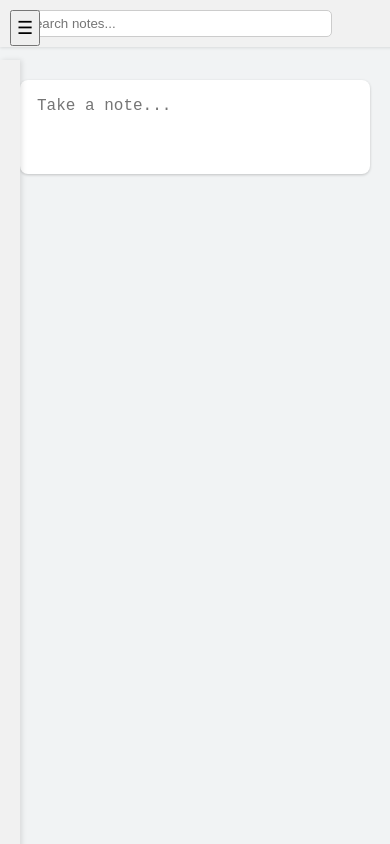
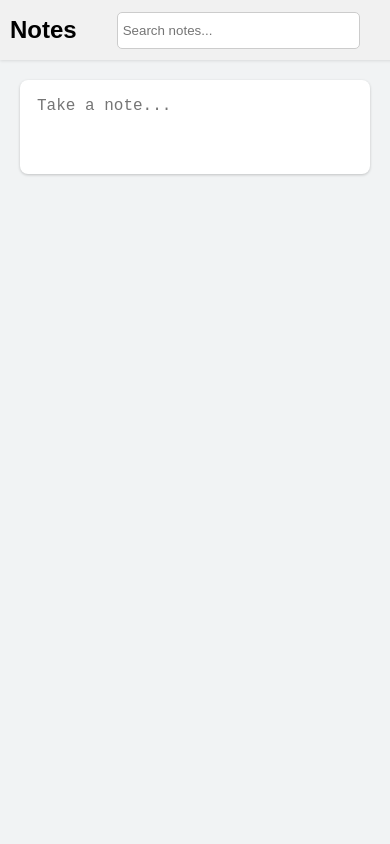
Before and after one commit to Vishal643/notes-app, a React (Create React App) app: page / in a window 390 px wide. Built offline with nearby package versions, Linux system fonts and the light colour scheme.

Commit message:
feat: done with all the functionalities

```diff
--- a/src/App.tsx
+++ b/src/App.tsx
@@ -1,26 +1,14 @@
-import React, { useState } from 'react';
 import { Provider } from 'react-redux';
 import store from './store';
 import NotesContainer from './features/notes/NotesContainer';
 import './styles/styles.css';
 import Navbar from './components/navigation/Navbar';
-import Sidebar from './components/navigation/Sidebar';
 
 const App: React.FC = () => {
-	const [isSidebarVisible, setSidebarVisible] = useState(true);
-
-	const handleToggleSidebar = () => {
-		setSidebarVisible(!isSidebarVisible);
-	};
-
 	return (
 		<Provider store={store}>
-			<div
-				className={`app ${
-					isSidebarVisible ? '' : 'main-content-with-sidebar'
-				}`}>
-				<Navbar onToggleSidebar={handleToggleSidebar} />
-				<Sidebar isVisible={isSidebarVisible} />
+			<div className={'app'}>
+				<Navbar />
 				<div className='main-content'>
 					<NotesContainer />
 				</div>
--- a/src/components/navigation/Navbar.tsx
+++ b/src/components/navigation/Navbar.tsx
@@ -1,12 +1,8 @@
 import React, { useState } from 'react';
 import { useDispatch } from 'react-redux';
-import { setSearchQuery } from '../../features/notes/notesSlice';
+import { setSearchQuery } from '../../features/redux/notesSlice';
 
-interface NavbarProps {
-	onToggleSidebar: () => void;
-}
-
-const Navbar: React.FC<NavbarProps> = ({ onToggleSidebar }) => {
+const Navbar: React.FC = () => {
 	const [search, setSearch] = useState('');
 	const dispatch = useDispatch();
 
@@ -26,9 +22,6 @@ const Navbar: React.FC<NavbarProps> = ({ onToggleSidebar }) => {
 				value={search}
 				onChange={handleSearchChange}
 			/>
-			<button className='navbar-toggle' onClick={onToggleSidebar}>
-				☰
-			</button>
 		</div>
 	);
 };
--- a/src/components/navigation/Sidebar.tsx
+++ /dev/null
@@ -1,19 +0,0 @@
-import React from 'react';
-
-interface SidebarProps {
-	className?: string;
-	isVisible: boolean;
-}
-const Sidebar: React.FC<SidebarProps> = ({ className, isVisible }) => {
-	return (
-		<div className={`sidebar ${isVisible ? 'visible' : 'hidden'}`}>
-			<ul>
-				<li>Notes</li>
-				<li>Pinned</li>
-				<li>Trash</li>
-			</ul>
-		</div>
-	);
-};
-
-export default Sidebar;
--- a/src/components/notes/Note.tsx
+++ b/src/components/notes/Note.tsx
@@ -4,7 +4,7 @@ import {
 	editNote,
 	deleteNote,
 	togglePinNote,
-} from '../../features/notes/notesSlice';
+} from '../../features/redux/notesSlice';
 import Modal from '../Modal';
 
 interface NoteProps {
@@ -12,7 +12,7 @@ interface NoteProps {
 	title: string;
 	content: string;
 	pinned: boolean;
-	imageUrl?: string; // Add imageUrl prop
+	imageUrl?: string;
 }
 
 const Note: React.FC<NoteProps> = ({
@@ -52,6 +52,7 @@ const Note: React.FC<NoteProps> = ({
 		setEditTitle(title);
 		setEditContent(content);
 	}, [title, content, imageUrl]);
+
 	return (
 		<div className={`note ${pinned ? 'pinned' : ''}`}>
 			<Modal isOpen={isEditing} onClose={() => setIsEditing(false)}>
--- a/src/components/notes/NoteForm.tsx
+++ b/src/components/notes/NoteForm.tsx
@@ -1,6 +1,6 @@
-import React, { useState } from 'react';
+import React, { useEffect, useRef, useState } from 'react';
 import { useDispatch } from 'react-redux';
-import { addNote } from '../../features/notes/notesSlice';
+import { addNote } from '../../features/redux/notesSlice';
 import { v4 as uuidv4 } from 'uuid';
 
 const NoteForm: React.FC = () => {
@@ -8,6 +8,7 @@ const NoteForm: React.FC = () => {
 	const [content, setContent] = useState('');
 	const [imageUrl, setImageUrl] = useState(''); // New state for image URL
 	const [hasClickedOnForm, setHasClickedOnForm] = useState(false);
+	const formRef = useRef<HTMLDivElement>(null);
 
 	const dispatch = useDispatch();
 
@@ -31,9 +32,24 @@ const NoteForm: React.FC = () => {
 		}
 	};
 
+	// on clicking outside the form, set hasClickedOnForm to false
+	const handleClickOutside = (event: MouseEvent) => {
+		if (formRef.current && !formRef.current.contains(event.target as Node)) {
+			setHasClickedOnForm(false);
+		}
+	};
+
+	useEffect(() => {
+		document.addEventListener('mousedown', handleClickOutside);
+		return () => {
+			document.removeEventListener('mousedown', handleClickOutside);
+		};
+	}, []);
+
 	return (
 		<form className='note-form' onSubmit={handleSubmit}>
 			<div
+				ref={formRef}
 				className={`note-form-container ${hasClickedOnForm ? 'expanded' : ''}`}
 				onClick={() => setHasClickedOnForm(true)}>
 				{hasClickedOnForm && (
--- a/src/features/notes/notesSlice.ts
+++ b/src/features/redux/notesSlice.ts
@@ -30,11 +30,12 @@ const notesSlice = createSlice({
 			state.notes = state.notes.filter((note) => note.id !== action.payload);
 		},
 		editNote: (state, action: PayloadAction<Note>) => {
-			const { id, title, content } = action.payload;
+			const { id, title, content, imageUrl } = action.payload;
 			const existingNote = state.notes.find((note) => note.id === id);
 			if (existingNote) {
 				existingNote.title = title;
 				existingNote.content = content;
+				existingNote.imageUrl = imageUrl;
 			}
 		},
 		togglePinNote: (state, action: PayloadAction<string>) => {
--- a/src/store.ts
+++ b/src/store.ts
@@ -1,5 +1,5 @@
 import { configureStore } from '@reduxjs/toolkit';
-import notesReducer from './features/notes/notesSlice';
+import notesReducer from './features/redux/notesSlice';
 
 const store = configureStore({
 	reducer: {
--- a/src/styles/styles.css
+++ b/src/styles/styles.css
@@ -1,4 +1,3 @@
-/* Ensure body has a box-sizing setting */
 body {
 	font-family: Arial, sans-serif;
 	background-color: #f1f3f4;
@@ -15,40 +14,6 @@ body {
 	overflow: hidden;
 }
 
-/* Sidebar Styles */
-.sidebar {
-	width: 200px;
-	background-color: #f1f1f1;
-	padding: 10px;
-	position: fixed;
-	height: calc(100vh - 60px); /* Adjust height to account for the navbar */
-	top: 60px; /* Position below the navbar */
-	left: 0;
-	overflow-y: auto;
-	transition: transform 0.3s ease, visibility 0.3s ease; /* Add transition for visibility */
-	box-shadow: 2px 0 5px rgba(0, 0, 0, 0.1);
-	z-index: 2; /* Ensure it is above other content */
-}
-
-.sidebar.hidden {
-	transform: translateX(-100%);
-	visibility: hidden; /* Hide the sidebar completely */
-}
-
-.sidebar ul {
-	list-style-type: none;
-	padding: 0;
-}
-
-.sidebar ul li {
-	padding: 10px;
-	cursor: pointer;
-}
-
-.sidebar ul li:hover {
-	background-color: #ddd;
-}
-
 /* Navbar Styles */
 .navbar {
 	display: flex;
@@ -58,6 +23,7 @@ body {
 	padding: 10px;
 	position: fixed;
 	width: 100%;
+	height: 40px;
 	top: 0;
 	z-index: 1;
 	box-shadow: 0 1px 3px rgba(0, 0, 0, 0.1);
@@ -71,34 +37,21 @@ body {
 .navbar-search {
 	flex: 1;
 	max-width: 300px;
+	height: 25px;
 	padding: 5px;
 	border-radius: 5px;
 	border: 1px solid #ccc;
-	margin: 0 10px;
-}
-
-.navbar-toggle {
-	display: none;
+	margin: 0 40px;
 }
 
 /* Main Content Styles */
 .main-content {
-	margin-top: 60px; /* Margin to avoid overlap with the navbar */
-	margin-left: 220px; /* Margin to account for the sidebar */
+	margin-top: 60px;
+	margin-left: 40px;
 	padding: 20px;
 	box-sizing: border-box;
-	flex-grow: 1; /* Allow it to grow and fill available space */
-	overflow-y: auto; /* Ensure content scrolls if it overflows */
-}
-
-/* Adjustments when sidebar is hidden */
-.main-content-with-sidebar {
-	margin-left: 0;
-}
-
-/* Notes Section Styles */
-.notes-section {
-	flex: 1;
+	flex-grow: 1;
+	overflow-y: auto;
 }
 
 .note-form {
@@ -273,21 +226,8 @@ body {
 		max-width: calc(50% - 10px);
 	}
 
-	.navbar-logo {
-		display: none;
-	}
-
 	.navbar-search {
-		width: 100px;
-	}
-
-	.sidebar {
-		width: 250px; /* Adjust width for better visibility on mobile */
-	}
-
-	.sidebar.hidden {
-		width: 0;
-		overflow: hidden; /* Hide overflow when sidebar is hidden */
+		width: 100%;
 	}
 
 	.main-content {
@@ -301,31 +241,11 @@ body {
 		max-width: 100%;
 	}
 
-	.navbar-logo {
-		display: none;
-	}
-
 	.navbar-search {
-		width: 100px;
-	}
-
-	.sidebar {
-		width: 0;
-		overflow: hidden;
+		width: 100%;
 	}
 
 	.main-content {
 		margin-left: 0;
 	}
-
-	.navbar-toggle {
-		display: block;
-		position: absolute;
-		left: 10px;
-		top: 10px;
-		cursor: pointer;
-		padding: 5px;
-		font-size: 18px;
-		z-index: 3; /* Ensure it is above other content */
-	}
 }
```
